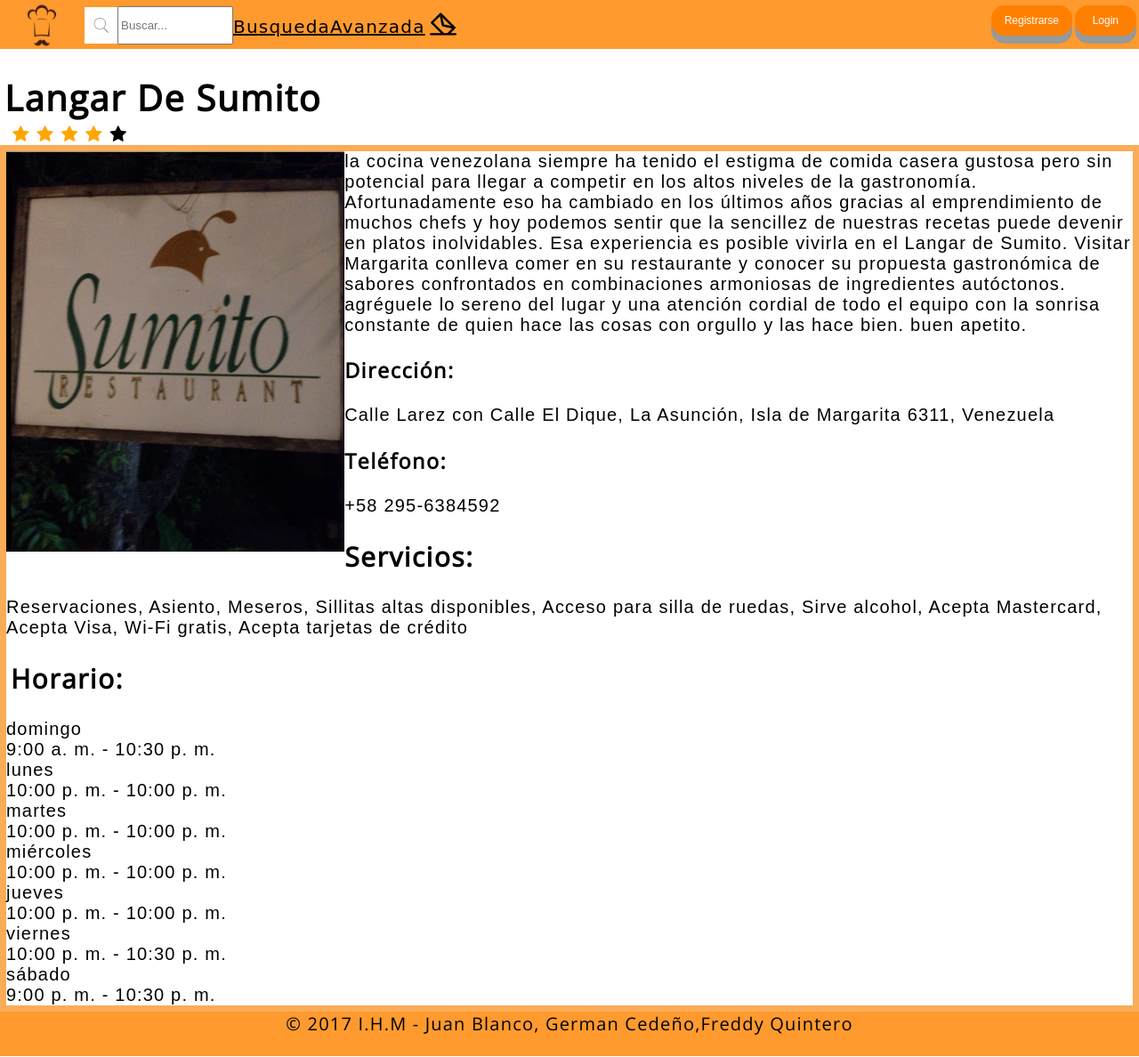
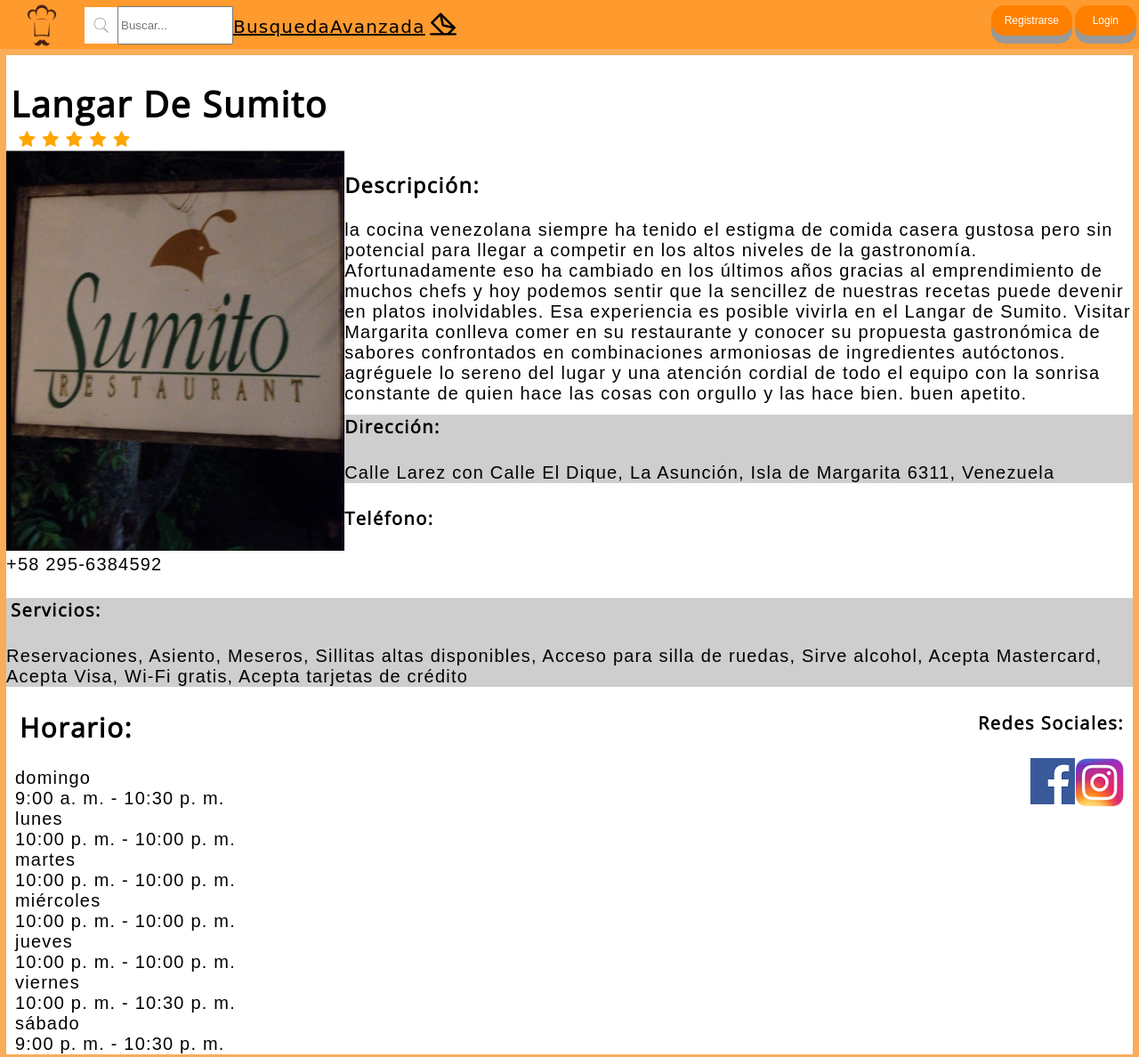
Before and after one commit to CodingDreamteam/RestauranTOjs, a plain HTML site: page RestauranTOjs/RestauranTOjs/Sumito.html in a window 1280 px wide. Shown: the top 1188 px of the page at 89% size. Drawn offline with nearby package versions, Linux system fonts and the light colour scheme; a web font is replaced by a local one.

Commit message:
sumito v2.0

```diff
--- a/RestauranTOjs/RestauranTOjs/Sumito.html
+++ b/RestauranTOjs/RestauranTOjs/Sumito.html
@@ -37,23 +37,32 @@
 			<button class="Logout" style="visibility: hidden;" disabled>Logout</button>
 		</div>
 	</header>
+	<form class="Cajita">
 	<h1>Langar De Sumito</h1>
 	<div class="Rating">
 		<span class="fa fa-star checked"></span> <span
 			class="fa fa-star checked"></span> <span class="fa fa-star checked"></span>
-		<span class="fa fa-star checked"></span> <span class="fa fa-star"></span>
+		<span class="fa fa-star checked"></span> <span class="fa fa-star checked"></span>
 	</div>
-	<form class="Cajita">
 			<img class="Foto" src="img/sumito.png">
-		<div class="Info">la cocina venezolana siempre ha tenido el estigma de comida casera gustosa pero sin potencial para llegar a competir en los altos niveles de la gastronomía.
+		<div class="Info">
+		<h3>Descripción:</h3>la cocina venezolana siempre ha tenido el estigma de comida casera gustosa pero sin potencial para llegar a competir en los altos niveles de la gastronomía.
 		                  Afortunadamente eso ha cambiado en los últimos años gracias al emprendimiento de muchos chefs y hoy podemos sentir que la sencillez de nuestras recetas puede devenir en platos inolvidables.
 		                  Esa experiencia es posible vivirla en el Langar de Sumito. Visitar Margarita conlleva comer en su restaurante y conocer su propuesta gastronómica de sabores confrontados en combinaciones armoniosas de ingredientes autóctonos.
                           agréguele lo sereno del lugar y una atención cordial de todo el equipo con la sonrisa constante de quien hace las cosas con orgullo y las hace bien.
                           buen apetito.</div>
-			<h3>Dirección:</h3> Calle Larez con Calle El Dique, La Asunción, Isla de Margarita 6311, Venezuela
-            <h3>Teléfono:</h3> +58 295-6384592
-			<h2>Servicios:</h2>
+			<div class="dir"><h4>Dirección:</h4> Calle Larez con Calle El Dique, La Asunción, Isla de Margarita 6311, Venezuela
+            </div>
+            <div class="cell"><h4>Teléfono:</h4> +58 295-6384592</div>
+			<div class ="servicios"><h4>Servicios:</h4>
 			<div> Reservaciones, Asiento, Meseros, Sillitas altas disponibles, Acceso para silla de ruedas, Sirve alcohol, Acepta Mastercard, Acepta Visa, Wi-Fi gratis, Acepta tarjetas de crédito </div>
+		</div>
+		<div class ="redes"><h4>Redes Sociales:</h4>
+		<a href="https://www.instagram.com/langardesumito/"><img class="instagram" src="img/ig.png"></a>
+
+		<a href="https://www.facebook.com/ElLangarDeSumito/"><img class="facebook" src="img/facebook.png"></a>
+		 </div>
+	 <div class="Hora">
 		<h2>Horario:</h2>
 		<div>domingo</div>
 		<div>9:00 a. m. - 10:30 p. m.</div>
@@ -69,6 +78,7 @@
 		<div>10:00 p. m. - 10:30 p. m.</div>
 		<div>sábado</div>
 		<div>9:00 p. m. - 10:30 p. m.</div>
+		</div>
 	</form>
 	<footer>
 		<center>&#169; 2017 I.H.M - Juan Blanco, German Cedeño,Freddy Quintero</center>
--- a/RestauranTOjs/RestauranTOjs/css/styles.css
+++ b/RestauranTOjs/RestauranTOjs/css/styles.css
@@ -234,11 +234,6 @@ Body .Foto {
 	height: 450px;
 }
 
-Body.Info {
-	margin-left: 14px;
-	float: right;
-}
-
 Body .Cajita {
 	border: 7px solid #FAAC58;
 	font-family: 'Spectral SC', sans-serif;
```
Also changed, not shown: RestauranTOjs/RestauranTOjs/Guillermina.html (+1 -1 lines), RestauranTOjs/RestauranTOjs/RestaurantInfo.html (+1 -1 lines).
